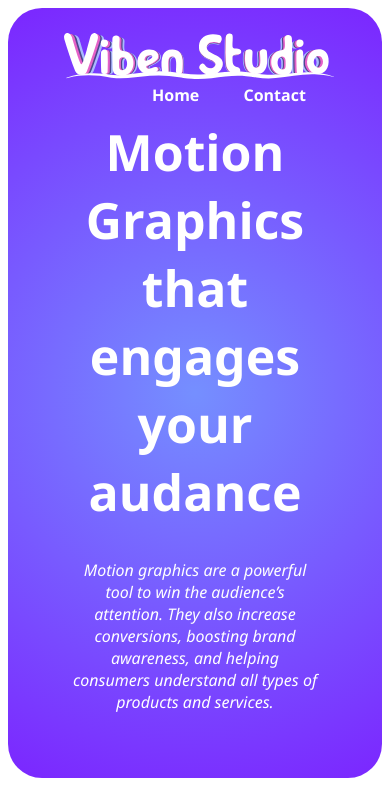
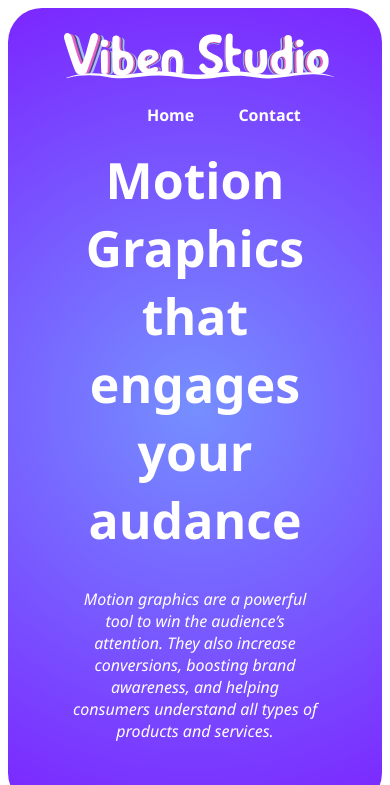
Before and after one commit to MysticKago/vibenstudio, a plain HTML site: page index.html in a window 390 px wide. Shown: the top 785 px of the page. Drawn offline with Linux system fonts and the light colour scheme; grey boxes are pictures that could not be loaded.

Commit message:
Third commit

```diff
--- a/index.css
+++ b/index.css
@@ -21,6 +21,12 @@ body {
     margin: auto;
     width: 70%;
 }
+@media (max-width: 670px) {
+    .navigation{
+        width: 76%;
+        margin: 20px 0;
+    }
+  }
 .navigation a{
     padding: 20px;
     font-weight: bold;
@@ -110,7 +116,6 @@ body {
 }
 .detail {
     flex: 90%;
-    padding-right: 50px;
 }
 .vids {
     margin-top: 20px;
```
